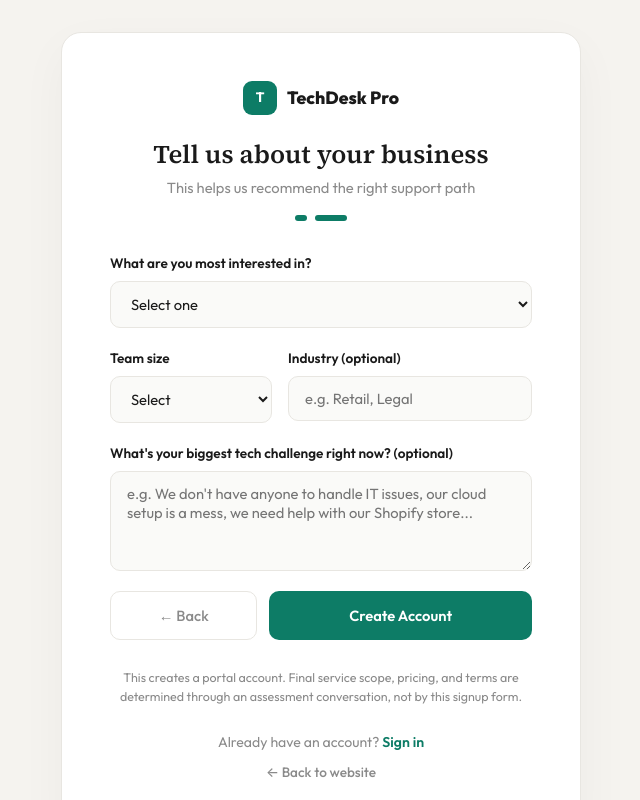
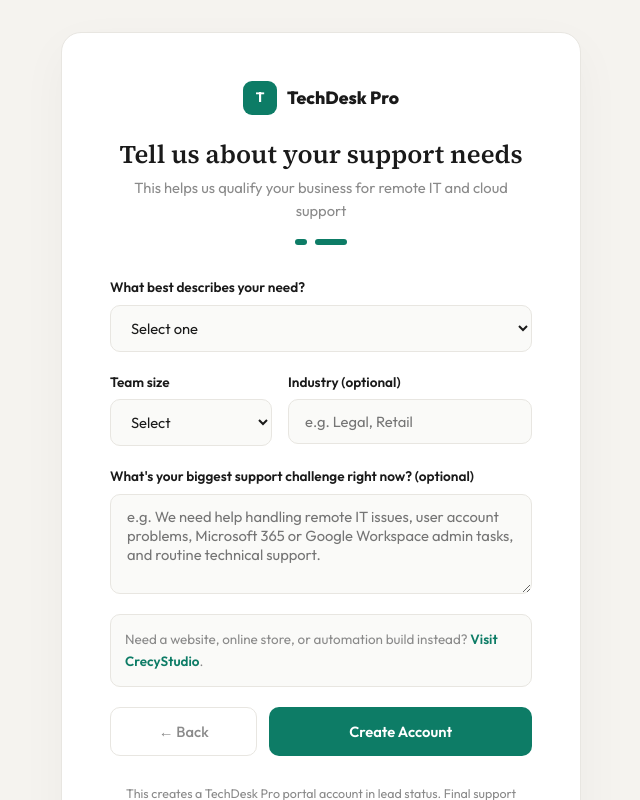
Before and after one commit to kkoly10/IT-Support-E-commerce, a Next.js app in the folder techdesk-pro/: page /signup in a window 1280 px wide. Both pictures are taken after typing "Sample", "Sample", "name@example.com", "Sample123" into the empty fields and a click on the button "Continue →". Shown: the top 800 px of the page, without its empty margins (319-959 px from the left). Built offline with nearby package versions, Linux system fonts and the light colour scheme; no server answers.

Commit message:
Update page.js

```diff
--- a/techdesk-pro/app/signup/page.js
+++ b/techdesk-pro/app/signup/page.js
@@ -1,9 +1,20 @@
-// File: app/signup/page.js (replace existing)
+'use client'
 
-'use client'
 import { useState } from 'react'
+import Link from 'next/link'
 import { createClient } from '../../lib/supabase/client'
 import { useRouter } from 'next/navigation'
+
+function getLeadConfig(teamSize, leadInterest) {
+  const parsedTeamSize = teamSize ? parseInt(teamSize, 10) : null
+  const needsReview = (parsedTeamSize !== null && parsedTeamSize > 15) || leadInterest === 'not_sure'
+
+  return {
+    primary_service: 'it',
+    service_types: ['it'],
+    needs_human_review: needsReview,
+  }
+}
 
 export default function SignupPage() {
   const [step, setStep] = useState(1)
@@ -18,6 +29,7 @@ export default function SignupPage() {
   const [error, setError] = useState(null)
   const [loading, setLoading] = useState(false)
   const [success, setSuccess] = useState(false)
+
   const router = useRouter()
   const supabase = createClient()
 
@@ -26,14 +38,18 @@ export default function SignupPage() {
     setLoading(true)
     setError(null)
 
-    // 1. Create auth user
+    const trimmedFullName = fullName.trim()
+    const trimmedCompanyName = companyName.trim()
+    const trimmedIndustry = industry.trim()
+    const trimmedPainPoints = painPoints.trim()
+
     const { data: authData, error: authError } = await supabase.auth.signUp({
       email,
       password,
       options: {
         data: {
-          full_name: fullName,
-          company_name: companyName,
+          full_name: trimmedFullName,
+          company_name: trimmedCompanyName,
         },
       },
     })
@@ -44,43 +60,55 @@ export default function SignupPage() {
       return
     }
 
-    // 2. Create organization with lead fields
-    const slug = companyName.toLowerCase().replace(/[^a-z0-9]+/g, '-').replace(/(^-|-$)/g, '')
+    const slug = trimmedCompanyName
+      .toLowerCase()
+      .replace(/[^a-z0-9]+/g, '-')
+      .replace(/(^-|-$)/g, '')
+
+    const leadConfig = getLeadConfig(teamSize, leadInterest)
+
     const { data: org, error: orgError } = await supabase
       .from('organizations')
       .insert({
-        name: companyName,
+        name: trimmedCompanyName,
         slug: slug + '-' + Date.now().toString(36),
         plan: 'starter',
         monthly_ticket_limit: 10,
         client_status: 'lead',
-        lead_interest: leadInterest || null,
-        primary_service: leadInterest === 'ecommerce' ? 'ecommerce' : leadInterest === 'automation' ? 'automation' : 'it',
-        service_types: leadInterest === 'ecommerce' ? ['ecommerce'] : leadInterest === 'automation' ? ['automation'] : ['it'],
-        team_size: teamSize ? parseInt(teamSize) : null,
-        industry: industry || null,
-        needs_human_review: (parseInt(teamSize) > 15 || leadInterest === 'multiple' || leadInterest === 'not_sure'),
+        lead_interest: leadInterest || 'it',
+        primary_service: leadConfig.primary_service,
+        service_types: leadConfig.service_types,
+        team_size: teamSize ? parseInt(teamSize, 10) : null,
+        industry: trimmedIndustry || null,
+        needs_human_review: leadConfig.needs_human_review,
         agreement_status: 'none',
         payment_status: 'none',
         onboarding_status: 'not_started',
-        notes: painPoints || null,
+        notes: trimmedPainPoints || null,
       })
       .select()
       .single()
 
     if (orgError) {
-      setError('Account created but setup failed: ' + orgError.message)
+      setError('Account created but organization setup failed: ' + orgError.message)
       setLoading(false)
       return
     }
 
-    // 3. Create profile
+    const userId = authData?.user?.id
+
+    if (!userId) {
+      setError('Account created but user ID was not returned. Please try signing in.')
+      setLoading(false)
+      return
+    }
+
     const { error: profileError } = await supabase
       .from('profiles')
       .insert({
-        id: authData.user.id,
-        email: email,
-        full_name: fullName,
+        id: userId,
+        email,
+        full_name: trimmedFullName,
         organization_id: org.id,
         role: 'client',
         is_primary_contact: true,
@@ -108,13 +136,17 @@ export default function SignupPage() {
           <div className="auth-header">
             <div className="auth-success-icon">✓</div>
             <h1>Check your email</h1>
-            <p>We sent a confirmation link to <strong>{email}</strong>. Click it to activate your account.</p>
+            <p>
+              We sent a confirmation link to <strong>{email}</strong>. Click it to activate your account.
+            </p>
             <p style={{ color: 'var(--ink-muted)', fontSize: '0.88rem', marginTop: 12 }}>
-              Our team will review your information and reach out about next steps.
+              Your account has been created in lead status for TechDesk Pro&apos;s remote support intake.
+              We&apos;ll use your information to guide onboarding and next steps.
             </p>
           </div>
+
           <div className="auth-footer">
-            <a href="/login">Go to login →</a>
+            <Link href="/login">Go to login →</Link>
           </div>
         </div>
       </div>
@@ -126,25 +158,39 @@ export default function SignupPage() {
       <div className="auth-card" style={{ maxWidth: step === 2 ? 520 : 440 }}>
         <div className="auth-header">
           <a href="/" className="auth-logo">
-            <div className="logo-mark" style={{ width: 34, height: 34, borderRadius: 9 }}>T</div>
+            <div className="logo-mark" style={{ width: 34, height: 34, borderRadius: 9 }}>
+              T
+            </div>
             <span>TechDesk Pro</span>
           </a>
-          <h1>{step === 1 ? 'Create your account' : 'Tell us about your business'}</h1>
-          <p>{step === 1 ? 'Get started with a free assessment' : 'This helps us recommend the right support path'}</p>
 
-          {/* Step indicator */}
+          <h1>{step === 1 ? 'Create your account' : 'Tell us about your support needs'}</h1>
+          <p>
+            {step === 1
+              ? 'Get started with remote IT support intake'
+              : 'This helps us qualify your business for remote IT and cloud support'}
+          </p>
+
           <div style={{ display: 'flex', gap: 8, justifyContent: 'center', marginTop: 16 }}>
-            {[1, 2].map(s => (
-              <div key={s} style={{
-                width: s === step ? 32 : 12, height: 6, borderRadius: 100,
-                background: s <= step ? 'var(--teal)' : 'var(--border)',
-                transition: 'all 0.3s',
-              }} />
+            {[1, 2].map((s) => (
+              <div
+                key={s}
+                style={{
+                  width: s === step ? 32 : 12,
+                  height: 6,
+                  borderRadius: 100,
+                  background: s <= step ? 'var(--teal)' : 'var(--border)',
+                  transition: 'all 0.3s',
+                }}
+              />
             ))}
           </div>
         </div>
 
-        <form onSubmit={step === 1 ? (e) => { e.preventDefault(); setStep(2) } : handleSignup} className="auth-form">
+        <form
+          onSubmit={step === 1 ? (e) => { e.preventDefault(); setStep(2) } : handleSignup}
+          className="auth-form"
+        >
           {error && <div className="auth-error">{error}</div>}
 
           {step === 1 && (
@@ -207,7 +253,7 @@ export default function SignupPage() {
           {step === 2 && (
             <>
               <div className="form-group">
-                <label htmlFor="leadInterest">What are you most interested in?</label>
+                <label htmlFor="leadInterest">What best describes your need?</label>
                 <select
                   id="leadInterest"
                   value={leadInterest}
@@ -215,11 +261,9 @@ export default function SignupPage() {
                   required
                 >
                   <option value="">Select one</option>
-                  <option value="it_support">IT helpdesk & support</option>
-                  <option value="cloud_saas">Cloud & SaaS management</option>
-                  <option value="ecommerce">E-commerce support & integrations</option>
-                  <option value="automation">Workflow automation</option>
-                  <option value="multiple">Multiple services</option>
+                  <option value="it">Remote IT helpdesk & support</option>
+                  <option value="it">Cloud & SaaS administration</option>
+                  <option value="it">General technical support</option>
                   <option value="not_sure">Not sure — I need guidance</option>
                 </select>
               </div>
@@ -248,20 +292,43 @@ export default function SignupPage() {
                     type="text"
                     value={industry}
                     onChange={(e) => setIndustry(e.target.value)}
-                    placeholder="e.g. Retail, Legal"
+                    placeholder="e.g. Legal, Retail"
                   />
                 </div>
               </div>
 
               <div className="form-group">
-                <label htmlFor="painPoints">What&apos;s your biggest tech challenge right now? (optional)</label>
+                <label htmlFor="painPoints">What&apos;s your biggest support challenge right now? (optional)</label>
                 <textarea
                   id="painPoints"
                   value={painPoints}
                   onChange={(e) => setPainPoints(e.target.value)}
-                  placeholder="e.g. We don't have anyone to handle IT issues, our cloud setup is a mess, we need help with our Shopify store..."
+                  placeholder="e.g. We need help handling remote IT issues, user account problems, Microsoft 365 or Google Workspace admin tasks, and routine technical support."
                   rows={3}
                 />
+              </div>
+
+              <div
+                style={{
+                  background: 'var(--bg)',
+                  border: '1px solid var(--border)',
+                  borderRadius: 10,
+                  padding: 14,
+                  fontSize: '0.84rem',
+                  color: 'var(--ink-muted)',
+                  lineHeight: 1.6,
+                }}
+              >
+                Need a website, online store, or automation build instead?{' '}
+                <a
+                  href="https://crecystudio.com"
+                  target="_blank"
+                  rel="noopener noreferrer"
+                  style={{ color: 'var(--teal)', fontWeight: 600, textDecoration: 'none' }}
+                >
+                  Visit CrecyStudio
+                </a>
+                .
               </div>
 
               <div style={{ display: 'flex', gap: 12 }}>
@@ -269,29 +336,38 @@ export default function SignupPage() {
                   type="button"
                   onClick={() => setStep(1)}
                   style={{
-                    flex: 1, padding: 14, border: '1.5px solid var(--border)',
-                    borderRadius: 10, background: 'white', fontSize: '0.92rem',
-                    fontWeight: 500, cursor: 'pointer', fontFamily: 'Outfit, sans-serif',
+                    flex: 1,
+                    padding: 14,
+                    border: '1.5px solid var(--border)',
+                    borderRadius: 10,
+                    background: 'white',
+                    fontSize: '0.92rem',
+                    fontWeight: 500,
+                    cursor: 'pointer',
+                    fontFamily: 'Outfit, sans-serif',
                     color: 'var(--ink-muted)',
                   }}
                 >
                   ← Back
                 </button>
+
                 <button type="submit" className="auth-submit" disabled={loading} style={{ flex: 2 }}>
                   {loading ? 'Creating account...' : 'Create Account'}
                 </button>
               </div>
 
               <p style={{ fontSize: '0.78rem', color: 'var(--ink-muted)', textAlign: 'center', marginTop: 8, lineHeight: 1.6 }}>
-                This creates a portal account. Final service scope, pricing, and terms are determined
-                through an assessment conversation, not by this signup form.
+                This creates a TechDesk Pro portal account in lead status. Final support scope, onboarding,
+                and service terms are determined through review and onboarding — not by this signup form alone.
               </p>
             </>
           )}
         </form>
 
         <div className="auth-footer">
-          <p>Already have an account? <a href="/login">Sign in</a></p>
+          <p>
+            Already have an account? <Link href="/login">Sign in</Link>
+          </p>
           <a href="/" className="auth-back">← Back to website</a>
         </div>
       </div>
```
